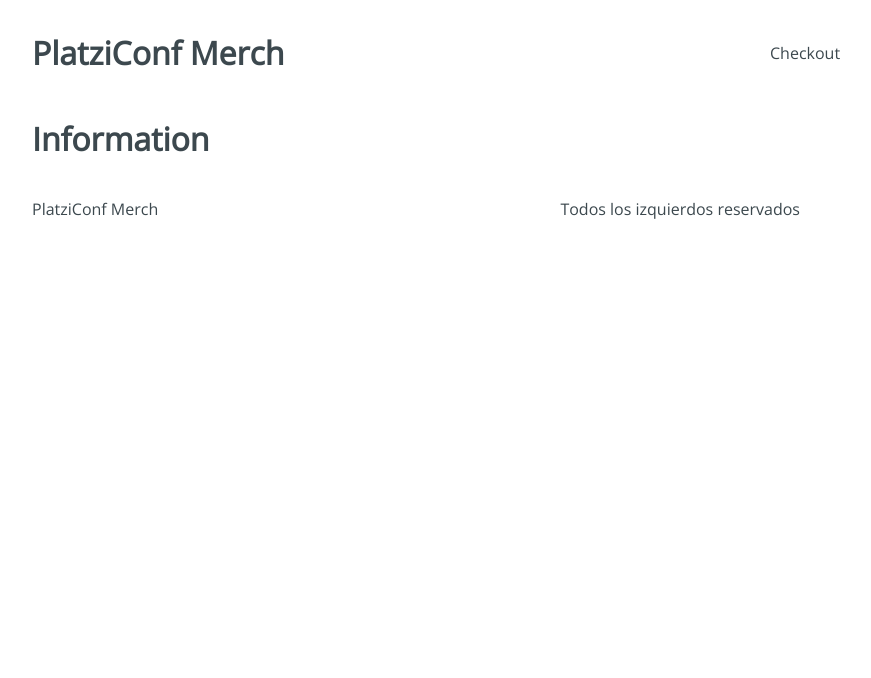
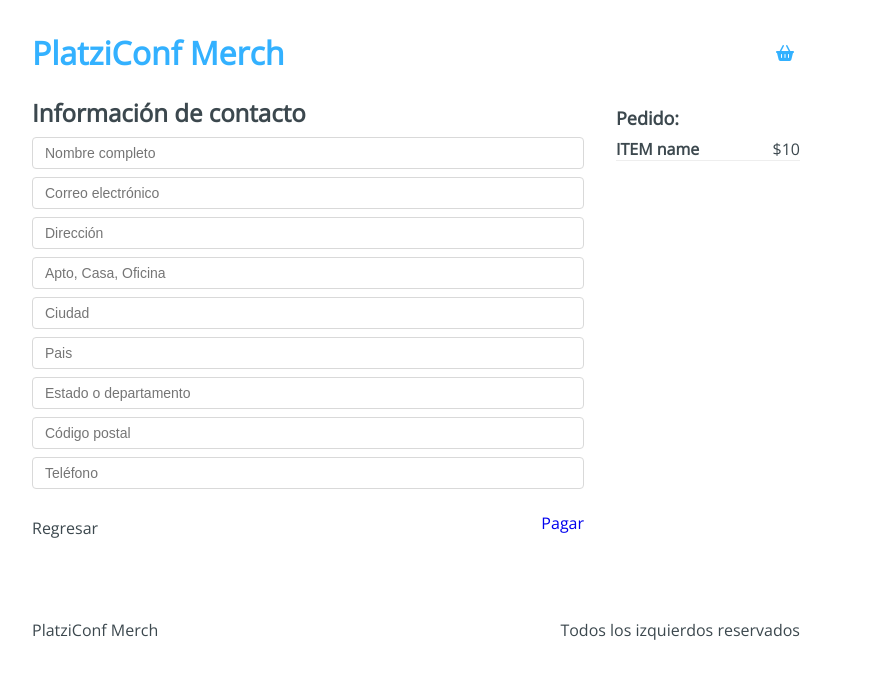
Before and after one commit to santiagoHV/Platzi-React-Hooks-Project, a React app: page /checkout/information in a window 1280 px wide. Shown: the top 678 px of the page, without its empty margins (224-1095 px from the left). Built offline with nearby package versions, Linux system fonts and the light colour scheme.

Commit message:
view done

```diff
--- a/public/index.html
+++ b/public/index.html
@@ -4,7 +4,8 @@
     <meta charset="UTF-8">
     <meta http-equiv="X-UA-Compatible" content="IE=edge">
     <meta name="viewport" content="width=device-width, initial-scale=1.0">
-    <title>Document</title>
+    <title>Platzi Conf Merch</title>
+    <script src="https://kit.fontawesome.com/ca66dd3ac3.js" crossorigin="anonymous"></script>
 </head>
 <body>
     <div id="app"></div>
--- a/src/components/Header.jsx
+++ b/src/components/Header.jsx
@@ -1,12 +1,17 @@
 import React from "react";
+import { Link } from "react-router-dom";
 import '../styles/components/Header.css';
 
 const Header = () => {
     return (
         <div className="Header">
-            <h1 className="Header-title">PlatziConf Merch</h1>
+            <Link to='/'>
+                <h1 className="Header-title">PlatziConf Merch</h1>
+            </Link>
             <div className="Header-checkout">
-                Checkout
+                <Link to='/Checkout'>
+                    <i className='fas fa-shopping-basket'/>
+                </Link>
             </div>
         </div>
     );
--- a/src/containers/Chekout.jsx
+++ b/src/containers/Chekout.jsx
@@ -1,9 +1,28 @@
 import React from "react";
+import { Link } from "react-router-dom";
+import '../styles/components/Checkout.css';
 
 const Checkout = () => {
     return (
-        <div>
-            <h1>Checkout</h1>
+        <div className="Checkout">
+            <div className="Checkout-content">
+                <h3>Lista de Pedidos:</h3>
+                <div className="Checkout-item">
+                    <div className="Checkout-element">
+                        <h4>ITEM name</h4>
+                        <span>$10</span>
+                    </div>
+                    <button type="button">
+                        <i className="fas fa-trash-alt"/>
+                    </button>
+                </div>
+            </div>
+            <div className="Checkout-sidebar">
+                <h3>Precio Total: $10</h3>
+                <Link to='/checkout/information'>
+                    <button type="button">Continuar pedido</button>
+                </Link>
+            </div>
         </div>
     );
 };
--- a/src/containers/Information.jsx
+++ b/src/containers/Information.jsx
@@ -1,9 +1,75 @@
 import React from "react";
+import { Link } from "react-router-dom";
+import '../styles/components/Information.css';
 
 const Information = () => {
     return (
-        <div>
-            <h1>Information</h1>
+        <div className="Information">
+            <div className="Information-content">
+                <div className="Information-head">
+                    <h2>Información de contacto</h2>
+                </div>
+                <div className="Information-form">
+                    <form action="">
+                        <input
+                            type="text"
+                            placeholder="Nombre completo"
+                            name="name" />
+                        <input
+                            type="text"
+                            placeholder="Correo electrónico"
+                            name="email" />
+                        <input
+                            type="text"
+                            placeholder="Dirección"
+                            name="address" />
+                        <input
+                            type="text"
+                            placeholder="Apto, Casa, Oficina"
+                            name="apto" />
+                        <input
+                            type="text"
+                            placeholder="Ciudad"
+                            name="city" />
+                        <input
+                            type="text"
+                            placeholder="Pais"
+                            name="country" />
+                        <input
+                            type="text"
+                            placeholder="Estado o departamento"
+                            name="state" />
+                        <input
+                            type="text"
+                            placeholder="Código postal"
+                            name="cp" />
+                        <input
+                            type="text"
+                            placeholder="Teléfono"
+                            name="phone" />
+                    </form>
+                </div>
+                <div className="Information-buttons">
+                    <div className="Information-back">
+                        Regresar
+                    </div>
+                    <Link to='/checkout/payment'>
+                        <div className="Information-next">
+                            Pagar
+                        </div>
+                    </Link>
+
+                </div>
+            </div>
+            <div className="Information-sidebar">
+                <h3>Pedido:</h3>
+                <div className="Information-item">
+                    <div className="Information-element">
+                        <h4>ITEM name</h4>
+                        <span>$10</span>
+                    </div>
+                </div>
+            </div>
         </div>
     );
 };
--- a/src/containers/Payment.jsx
+++ b/src/containers/Payment.jsx
@@ -1,9 +1,15 @@
 import React from "react";
+import '../styles/components/Payment.css';
 
 const Payment = () => {
     return (
-        <div>
-            <h1>Payment</h1>
+        <div className="Payment">
+            <div className="Payment-content">
+                <h3>Resumen del pedido:</h3>
+                <div className="Payment-button">
+                    Boton de pago con Paypal
+                </div>
+            </div>
         </div>
     );
 };
--- a/src/containers/Success.jsx
+++ b/src/containers/Success.jsx
@@ -1,9 +1,16 @@
 import React from "react";
+import '../styles/components/Success.css';
 
 const Success = () => {
     return (
-        <div>
-            <h1>Success</h1>
+        <div className="Success">
+            <div className="Success-content">
+                <h2>Gracias por tu compra</h2>
+                <span>Tu pedido llegará en 3 dias a tu direccion</span>
+                <div className="Success-map">
+                    Google maps
+                </div>
+            </div>
         </div>
     );
 };
--- a/src/routes/App.jsx
+++ b/src/routes/App.jsx
@@ -15,8 +15,8 @@
             <Switch>
                 <Route exact path="/" component={Home} />
                 <Route exact path="/checkout" component={Checkout} />
-                <Route exact path="/checkout/information" component={Information} />
-                <Route exact path="checkout/payment/" component={Payment} />
+                <Route exact path="/checkout/information/" component={Information} />
+                <Route exact path="/checkout/payment/" component={Payment} />
                 <Route exact path="/checkout/success" component={Success} />
                 <Route component={NotFound} />
             </Switch>
```
